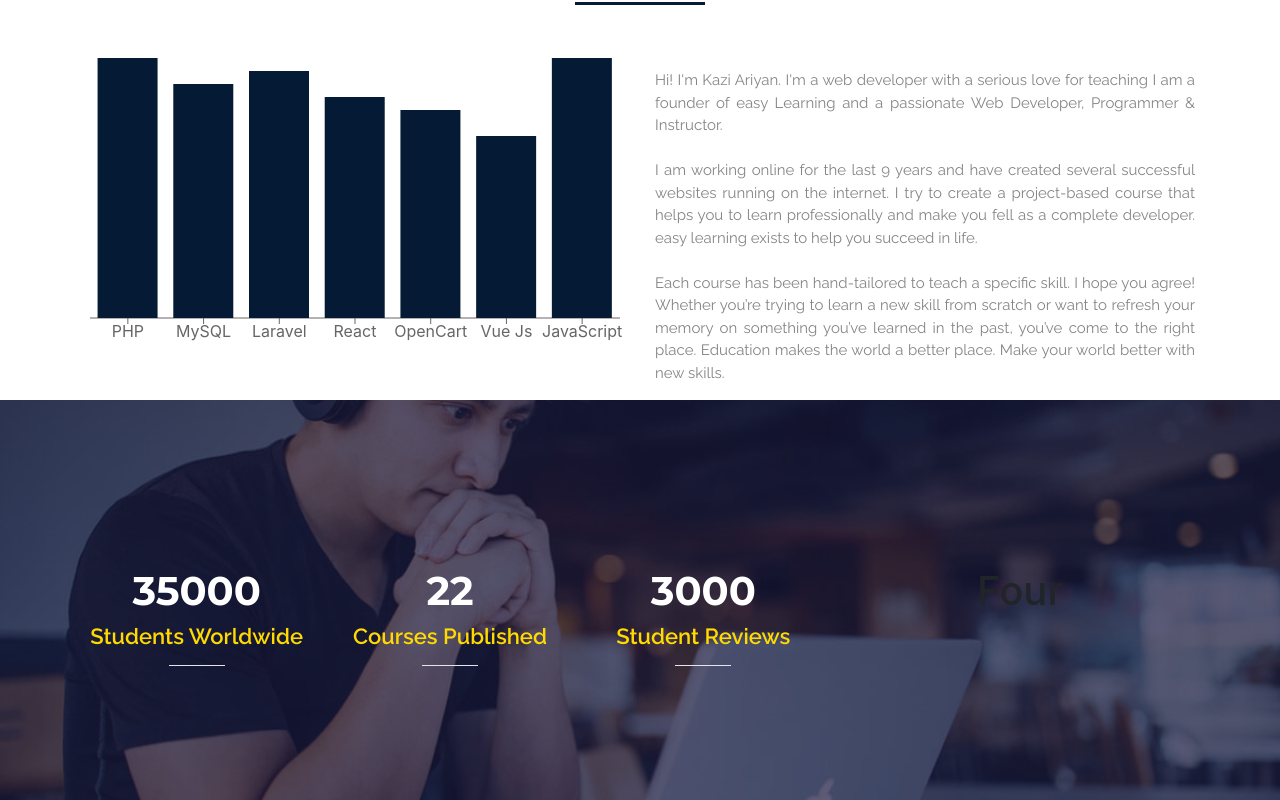
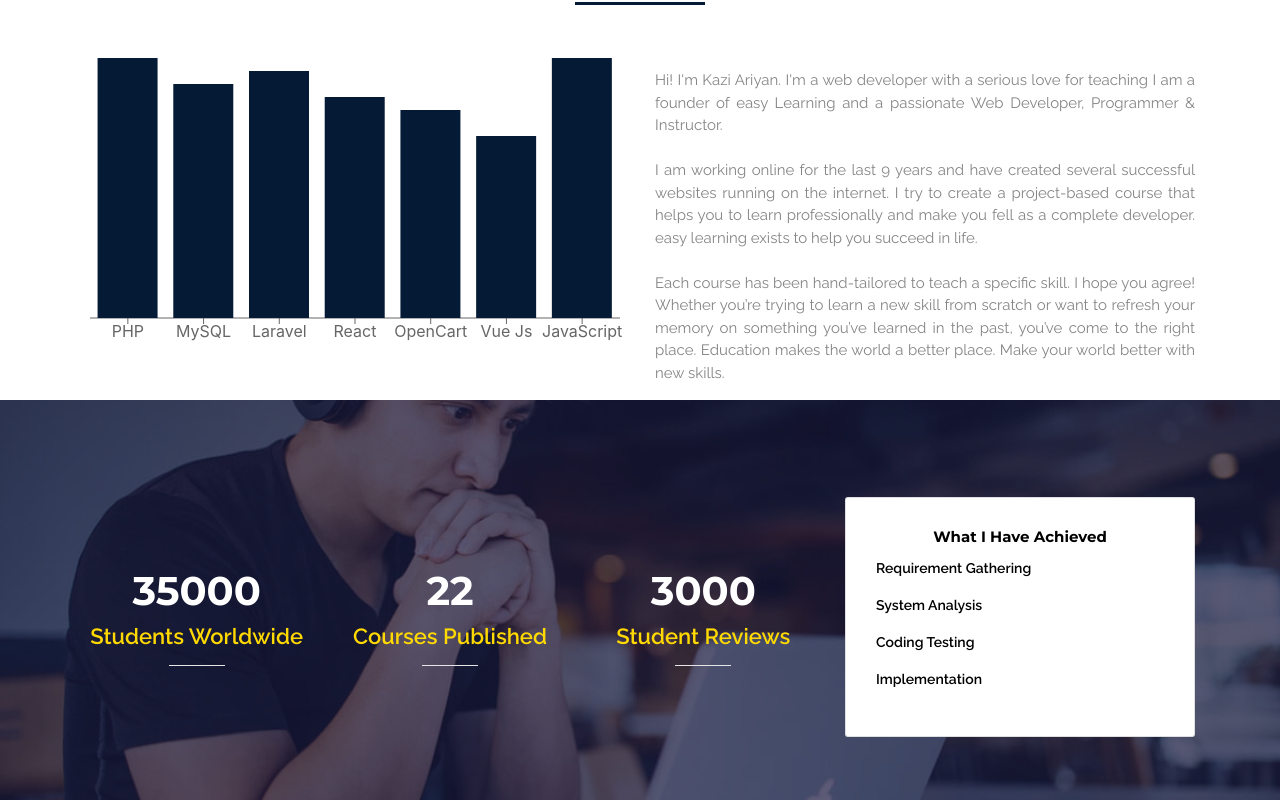
Before and after one commit to kodaishiotsuki/EasyLeaning_frontend, a React (Create React App) app: page / in a window 1280 px wide. Shown: the part 1223-2023 px from the top of the page. Built offline with nearby package versions, Linux system fonts and the light colour scheme; a web font is replaced by a local one.

Commit message:
react-fontawesome install

```diff
--- a/package.json
+++ b/package.json
@@ -3,6 +3,9 @@
   "version": "0.1.0",
   "private": true,
   "dependencies": {
+    "@fortawesome/fontawesome-svg-core": "^6.1.1",
+    "@fortawesome/free-solid-svg-icons": "^6.1.1",
+    "@fortawesome/react-fontawesome": "^0.1.18",
     "@testing-library/jest-dom": "^5.16.4",
     "@testing-library/react": "^12.1.5",
     "@testing-library/user-event": "^12.8.3",
--- a/src/assets/css/custom.css
+++ b/src/assets/css/custom.css
@@ -174,3 +174,23 @@
 .countSection{
   margin-top: 15%;
 }
+
+.cardTitle {
+  color:#000000;
+  font-family: 'Montserrat',sans-serif;
+  font-weight: 700;
+  font-size: 15px;
+}
+
+.cardSubTitle {
+  color:#000000;
+  font-family: 'Raleway', sans-serif;
+  font-weight: 600;
+  font-size: 14px;
+}
+
+.workCard{
+  margin-top: -20%;
+  padding: 10px 10px 10px 10px;
+  border-radius: 3px;
+}
--- a/src/components/Summary/Summary.jsx
+++ b/src/components/Summary/Summary.jsx
@@ -1,5 +1,5 @@
 import React from "react";
-import { Col, Container, Row } from "react-bootstrap";
+import { Card, Col, Container, Row } from "react-bootstrap";
 
 const Summary = () => {
   return (
@@ -28,7 +28,27 @@
                 </Row>
               </Col>
               <Col lg={4} md={6} sm={12}>
-                <h1>Four</h1>
+                <Card className='workCard'>
+                  <Card.Body>
+                    <Card.Title className='cardTitle'>
+                      What I Have Achieved
+                    </Card.Title>
+                    <Card.Text>
+                      <p className='cardSubTitle text-justify'>
+                        Requirement Gathering
+                      </p>
+                      <p className='cardSubTitle text-justify'>
+                        System Analysis
+                      </p>
+                      <p className='cardSubTitle text-justify'>
+                        Coding Testing
+                      </p>
+                      <p className='cardSubTitle text-justify'>
+                        Implementation
+                      </p>
+                    </Card.Text>
+                  </Card.Body>
+                </Card>
               </Col>
             </Row>
           </Container>
```
Also changed, not shown: 1 other file (tests, documents, lock files or other folders).
